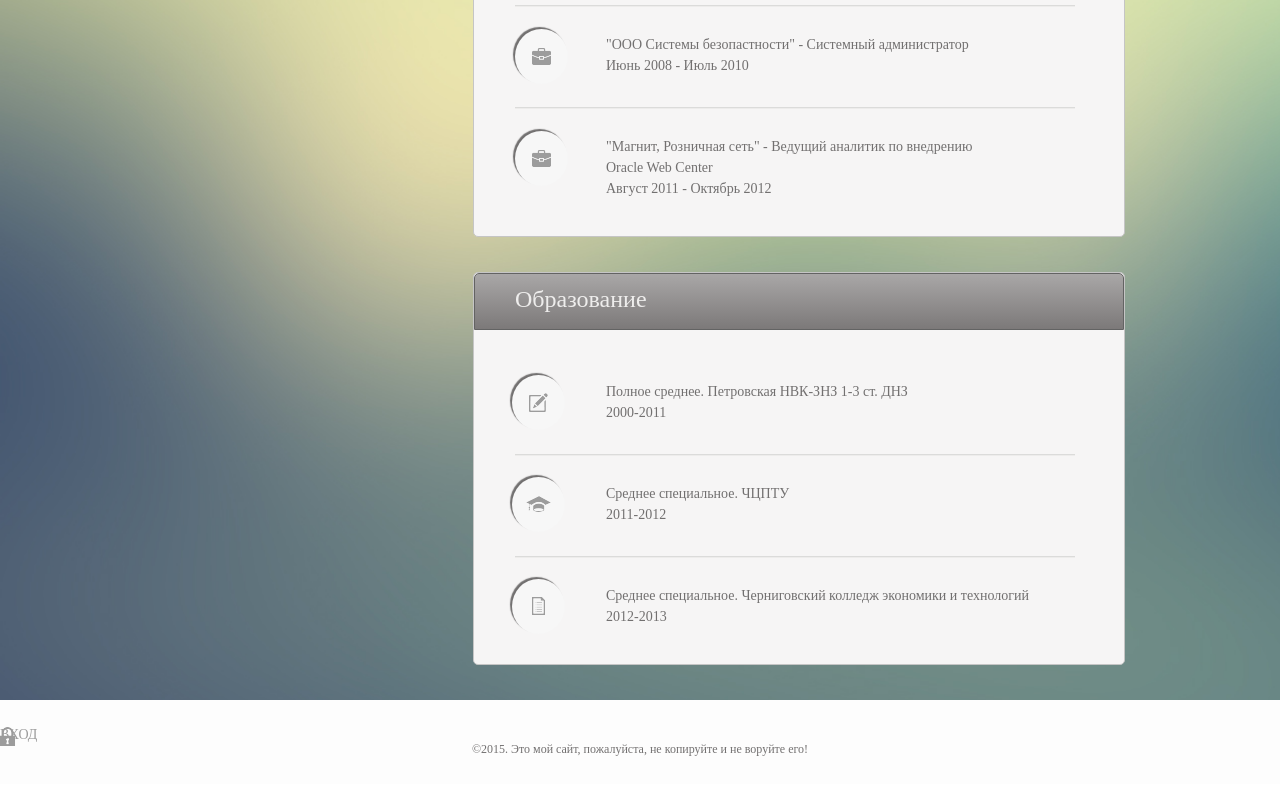
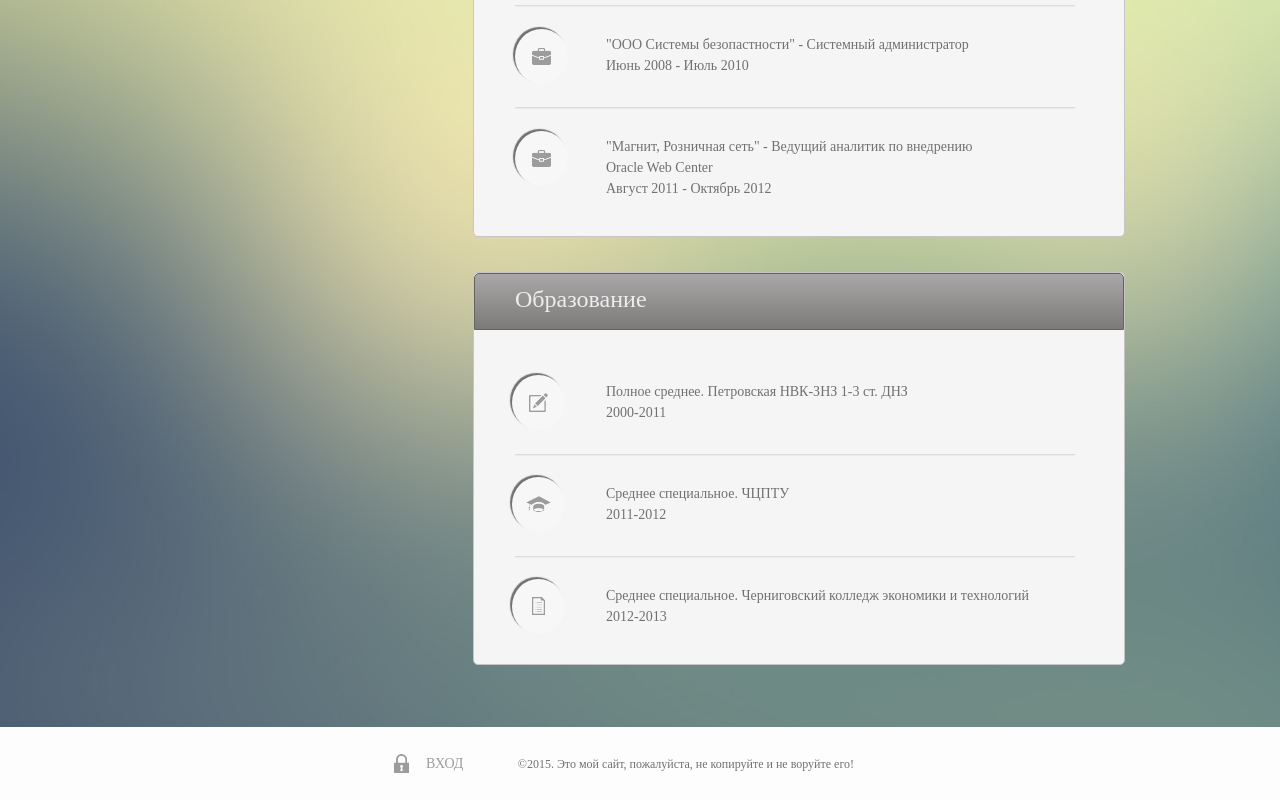
Before and after one commit to vikulchik/javascript---ls, a website: page dev/jade/index.jade in a window 1280 px wide. Shown: the part 741-1541 px from the top of the page. Drawn offline with nearby package versions, Linux system fonts and the light colour scheme; files that its build step writes are made by us from their sources; files whose address does not match are found by name; a web font is replaced by a local one.

Commit message:
make footer

```diff
--- a/dev/jade/_footer.jade
+++ b/dev/jade/_footer.jade
@@ -1,3 +1,4 @@
 footer.footer
-    a(href="#").footer_button ВХОД
+    .button-login
+        a(href="#").footer_button ВХОД
     p.footer_copyright &copy;2015. Это мой сайт, пожалуйста, не копируйте и не воруйте его!
--- a/dev/scss/_footer.scss
+++ b/dev/scss/_footer.scss
@@ -4,6 +4,10 @@
   padding: 27px 0 27px 0;
   margin-bottom: 0;
   box-sizing: border-box;
+  position: absolute;
+  bottom: 0;
+  width: 100%;
+  text-align: center;
   &_button, &_copyright {
     margin: 0;
   }
@@ -12,6 +16,11 @@
     color: #727070;
     font-size: 12px;
     font-family: OpenSans-Light;
+    display: inline-block;
+    margin-left: 50px;
+  }
+  .button-login {
+    display: inline-block;
   }
   &_button {
     position: relative;
@@ -26,9 +35,9 @@
       background: url("../image/locked.png") no-repeat 0 0;
       width: 16px;
       height: 19px;
-      top: 0;
+      top: -2px;
       position: absolute;
-      left: 0;
+      left: -32px;
     }
   }
 }
--- a/dev/scss/_section.scss
+++ b/dev/scss/_section.scss
@@ -2,6 +2,7 @@
   background: url("../image/wrapper-bg.png") no-repeat 0 0;
   background-size: cover;
   padding-top: 33px;
+  padding-bottom: 100px;
   &_information {
     max-width: 970px;
     margin: auto;
--- a/dev/scss/main.scss
+++ b/dev/scss/main.scss
@@ -54,4 +54,10 @@
 
 body {
   margin: 0;
+  height: 100%;
+  min-width: 100%;
 }
+html {
+  position:relative;
+  min-height:100%;
+}
```
Also changed, not shown: dev/css/main.css, dev/index.html, dev/jade/index.html, dev/scss/main.css.
